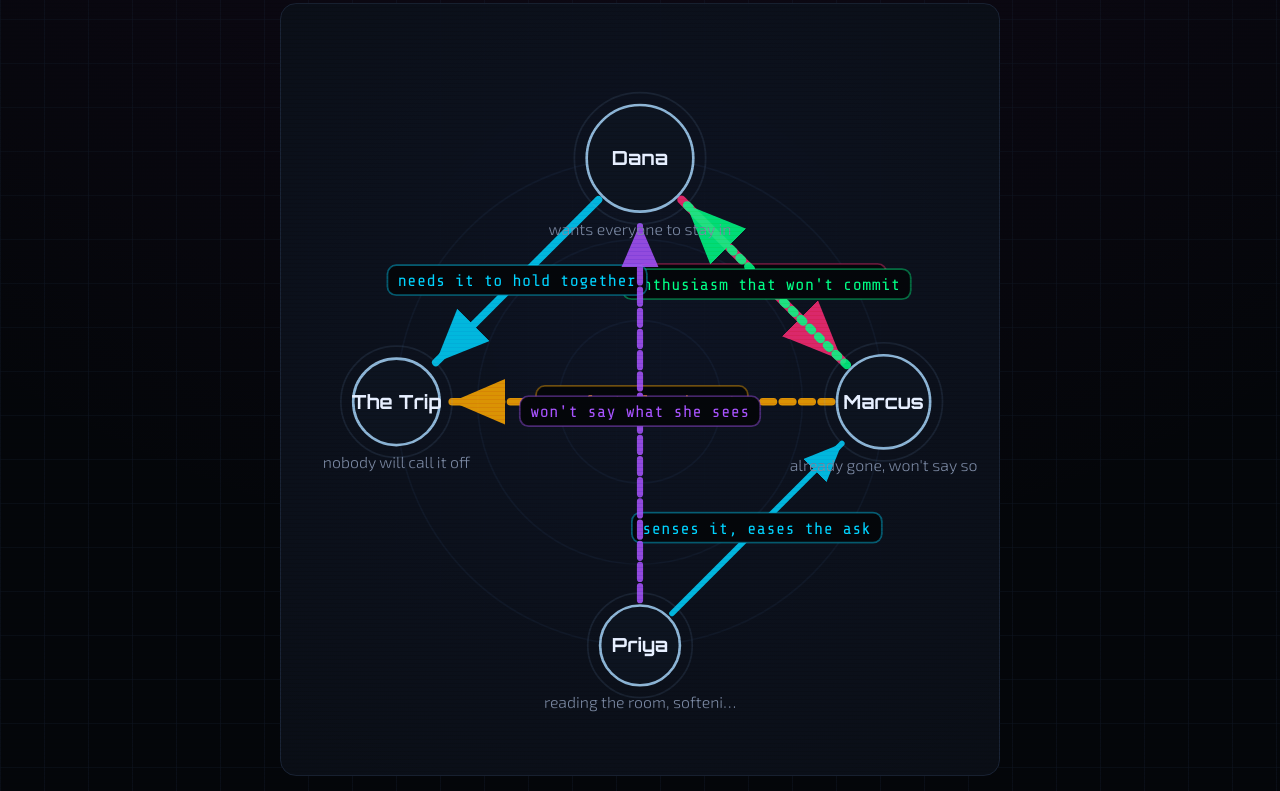
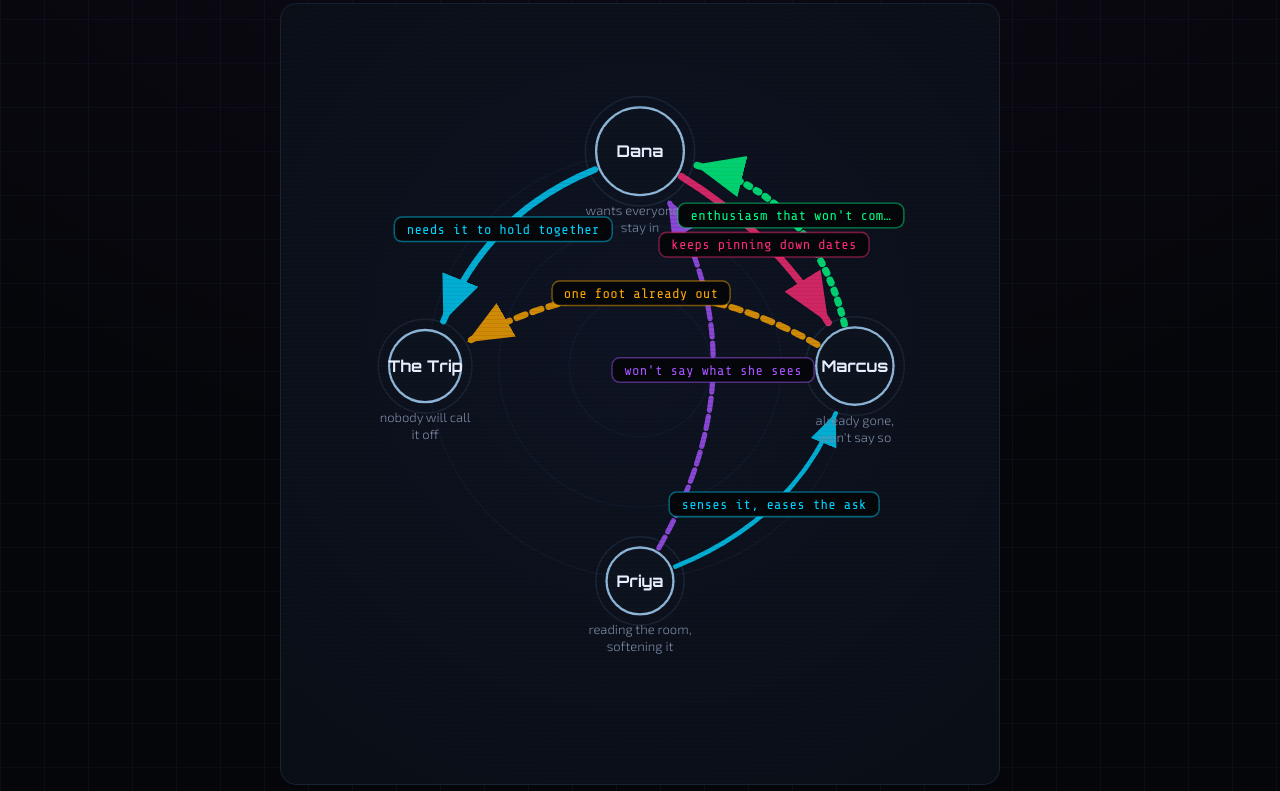
Before and after one commit to mvphillips-png/undercurrent, a plain HTML site: page index.html in a window 1280 px wide. Both pictures are taken after a click on the button "LOAD EXAMPLE". Shown: the part 641-1432 px from the top of the page. Drawn offline with nearby package versions, Linux system fonts and the light colour scheme.

Commit message:
Update index.html

```diff
--- a/index.html
+++ b/index.html
@@ -180,7 +180,7 @@
   <div class="field-out" id="out">
     <div class="situation" id="situation"></div>
     <div class="field-frame">
-      <svg id="field" viewBox="0 0 400 430" xmlns="http://www.w3.org/2000/svg"></svg>
+      <svg id="field" viewBox="0 0 460 500" xmlns="http://www.w3.org/2000/svg"></svg>
     </div>
     <div class="legend" id="legend"></div>
 
@@ -303,93 +303,83 @@ async function readField(){
 
 function render(d){
   const svg = document.getElementById('field');
-  const cx=200, cy=222, R=138;
+  const W=460, H=500, cx=230, cy=232, R=140;
   const bodies = d.bodies.slice(0,6);
   const idx = {}; bodies.forEach((b,i)=> idx[b.id]=i);
 
-  // positions on a circle, first body at top
+  // bodies on a circle, first at top
   const pos = bodies.map((b,i)=>{
     const ang = -Math.PI/2 + i*(2*Math.PI/bodies.length);
-    return { x: cx+R*Math.cos(ang), y: cy+R*Math.sin(ang), r: 15+(b.mass||5)*1.9, b };
+    return { x: cx+R*Math.cos(ang), y: cy+R*Math.sin(ang), r: 15+(b.mass||5)*1.7, b };
   });
 
-  let s = '';
-  // background field rings
-  for(let k=1;k<=3;k++){
-    s += `<circle cx="${cx}" cy="${cy}" r="${46*k}" fill="none" stroke="#16203400" stroke-width="1"/>`;
-    s += `<circle cx="${cx}" cy="${cy}" r="${46*k}" fill="none" stroke="rgba(80,120,180,0.08)" stroke-width="1"/>`;
-  }
-  s += `<circle cx="${cx}" cy="${cy}" r="2.5" fill="rgba(140,170,210,.35)"/>`;
-
-  // arrowhead markers per force color
+  // arrowhead markers
   let defs = '<defs>';
   Object.entries(FORCE).forEach(([k,v])=>{
-    defs += `<marker id="ah-${k}" markerWidth="9" markerHeight="9" refX="7" refY="3" orient="auto">
-      <path d="M0,0 L7,3 L0,6 Z" fill="${v.color}"/></marker>`;
+    defs += `<marker id="ah-${k}" markerWidth="9" markerHeight="9" refX="7" refY="3" orient="auto"><path d="M0,0 L7,3 L0,6 Z" fill="${v.color}"/></marker>`;
   });
   defs += '</defs>';
-  s = defs + s;
 
-  // count parallel edges to offset curves
-  const seen = {};
-  (d.forces||[]).forEach(f=>{
-    const key = [f.from,f.to].sort().join('-');
-    seen[key] = (seen[key]||0);
-  });
-  const used = {};
-
+  // pass 1: route each force as an outward bow, place label at the apex
+  const pairCount={}; (d.forces||[]).forEach(f=>{const k=[f.from,f.to].sort().join('-');pairCount[k]=(pairCount[k]||0)+1;});
+  const used={}; const arcs=[];
   (d.forces||[]).forEach(f=>{
     if(idx[f.from]===undefined || idx[f.to]===undefined) return;
     const A=pos[idx[f.from]], B=pos[idx[f.to]];
-    const key=[f.from,f.to].sort().join('-');
-    const parallel = seen[key]+1;
-    used[key]=(used[key]||0)+1;
-    const rank = used[key]-1;
-    // offset alternates outward for parallel/bidirectional edges
-    const offMag = parallel>1 ? (rank%2===0?1:-1)*(14+Math.floor(rank/2)*14) : 0;
-
-    const dx=B.x-A.x, dy=B.y-A.y, len=Math.hypot(dx,dy)||1;
-    const ux=dx/len, uy=dy/len;            // unit A->B
-    const px=-uy, py=ux;                    // perpendicular
-    const sx=A.x+ux*(A.r+3), sy=A.y+uy*(A.r+3);
-    const exx=B.x-ux*(B.r+7), eyy=B.y-uy*(B.r+7);
-    const mx=(sx+exx)/2 + px*offMag, my=(sy+eyy)/2 + py*offMag;
-
-    const conf = FORCE[f.type] || FORCE.tension;
-    const w = 1.4 + (f.strength||5)*0.42;
-    s += `<path d="M${sx.toFixed(1)},${sy.toFixed(1)} Q${mx.toFixed(1)},${my.toFixed(1)} ${exx.toFixed(1)},${eyy.toFixed(1)}"
-      fill="none" stroke="${conf.color}" stroke-width="${w.toFixed(1)}" stroke-dasharray="${conf.dash}"
-      opacity="0.85" marker-end="url(#ah-${f.type in FORCE ? f.type : 'tension'})" stroke-linecap="round"/>`;
-
-    // label at bezier midpoint (t=0.5)
-    const lx = 0.25*sx + 0.5*mx + 0.25*exx;
-    const ly = 0.25*sy + 0.5*my + 0.25*eyy;
-    const lab = (f.label||'').toString();
-    const wpx = lab.length*5.4 + 12;
-    s += `<rect x="${(lx-wpx/2).toFixed(1)}" y="${(ly-9).toFixed(1)}" width="${wpx.toFixed(1)}" height="17" rx="5"
-      fill="#04060a" stroke="${conf.color}" stroke-opacity="0.4" stroke-width="1"/>`;
-    s += `<text x="${lx.toFixed(1)}" y="${(ly+3).toFixed(1)}" text-anchor="middle"
-      font-family="'Share Tech Mono',monospace" font-size="9.5" fill="${conf.color}"
-      letter-spacing="0.03em">${esc(lab)}</text>`;
+    const mx=(A.x+B.x)/2, my=(A.y+B.y)/2;
+    const distC=Math.hypot(mx-cx,my-cy);
+    const dx=B.x-A.x, dy=B.y-A.y, len=Math.hypot(dx,dy)||1, ux=dx/len, uy=dy/len;
+    const px=-uy, py=ux;
+    const centralness=1-Math.min(distC/R,1);
+    let bow=26+centralness*54;
+    const k=[f.from,f.to].sort().join('-'); used[k]=(used[k]||0)+1; const rank=used[k]-1;
+    if(pairCount[k]>1) bow += (rank%2?1:-1)*18*(1+Math.floor(rank/2));
+    // choose the perpendicular side that pushes the control point OUTWARD from center
+    const cA={x:mx+px*bow,y:my+py*bow}, cB={x:mx-px*bow,y:my-py*bow};
+    const C=(Math.hypot(cA.x-cx,cA.y-cy)>=Math.hypot(cB.x-cx,cB.y-cy))?cA:cB;
+    const dAC=Math.hypot(C.x-A.x,C.y-A.y)||1, dBC=Math.hypot(C.x-B.x,C.y-B.y)||1;
+    const sx=A.x+(C.x-A.x)/dAC*(A.r+3),  sy=A.y+(C.y-A.y)/dAC*(A.r+3);
+    const ex=B.x+(C.x-B.x)/dBC*(B.r+8),  ey=B.y+(C.y-B.y)/dBC*(B.r+8);
+    const lx=0.25*sx+0.5*C.x+0.25*ex, ly=0.25*sy+0.5*C.y+0.25*ey;
+    let lab=(f.label||'').toString(); if(lab.length>26) lab=lab.slice(0,25)+'…';
+    arcs.push({f, sx, sy, ex, ey, C, conf:FORCE[f.type]||FORCE.tension,
+      lab, lx, ly, ox:lx, oy:ly, lw:lab.length*5.2+12, lh:16});
   });
 
-  // bodies on top
+  // pass 2: nudge overlapping labels apart, spring back toward the apex
+  for(let it=0; it<120; it++){
+    for(let i=0;i<arcs.length;i++) for(let j=i+1;j<arcs.length;j++){
+      const a=arcs[i], b=arcs[j];
+      const ox=(a.lw+b.lw)/2+6-Math.abs(b.lx-a.lx);
+      const oy=(a.lh+b.lh)/2+3-Math.abs(b.ly-a.ly);
+      if(ox>0 && oy>0){ const push=oy/2+0.4; const sgn=(b.ly-a.ly)>=0?1:-1; a.ly-=sgn*push; b.ly+=sgn*push; }
+    }
+    for(const a of arcs){ a.ly+=(a.oy-a.ly)*0.02; a.lx+=(a.ox-a.lx)*0.02; a.ly=Math.max(20,Math.min(H-40,a.ly)); }
+  }
+
+  // build svg — z-order: rings, arrows, bodies, then labels on top
+  let s = defs;
+  for(let k=1;k<=3;k++) s += `<circle cx="${cx}" cy="${cy}" r="${46*k}" fill="none" stroke="rgba(80,120,180,0.07)" stroke-width="1"/>`;
+  s += `<circle cx="${cx}" cy="${cy}" r="2.5" fill="rgba(140,170,210,.3)"/>`;
+
+  arcs.forEach(a=>{
+    const w=1.4+(a.f.strength||5)*0.4;
+    s += `<path d="M${a.sx.toFixed(1)},${a.sy.toFixed(1)} Q${a.C.x.toFixed(1)},${a.C.y.toFixed(1)} ${a.ex.toFixed(1)},${a.ey.toFixed(1)}" fill="none" stroke="${a.conf.color}" stroke-width="${w.toFixed(1)}" stroke-dasharray="${a.conf.dash}" opacity="0.8" marker-end="url(#ah-${a.f.type in FORCE?a.f.type:'tension'})" stroke-linecap="round"/>`;
+  });
+
   pos.forEach(p=>{
-    s += `<circle cx="${p.x.toFixed(1)}" cy="${p.y.toFixed(1)}" r="${(p.r+7).toFixed(1)}"
-      fill="none" stroke="rgba(120,160,210,.12)" stroke-width="1"/>`;
-    s += `<circle cx="${p.x.toFixed(1)}" cy="${p.y.toFixed(1)}" r="${p.r.toFixed(1)}"
-      fill="#0d1420" stroke="#8fb6d6" stroke-width="1.5"/>`;
-    s += `<circle cx="${p.x.toFixed(1)}" cy="${p.y.toFixed(1)}" r="${p.r.toFixed(1)}"
-      fill="url(#bodyglow)" opacity="0.0"/>`;
-    // label
-    const nm=(p.b.label||'').toString();
-    s += `<text x="${p.x.toFixed(1)}" y="${(p.y+4).toFixed(1)}" text-anchor="middle"
-      font-family="'Orbitron',sans-serif" font-weight="700" font-size="11" fill="#e8f0ff">${esc(nm)}</text>`;
-    // note beneath body
+    s += `<circle cx="${p.x.toFixed(1)}" cy="${p.y.toFixed(1)}" r="${(p.r+7).toFixed(1)}" fill="none" stroke="rgba(120,160,210,.12)" stroke-width="1"/>`;
+    s += `<circle cx="${p.x.toFixed(1)}" cy="${p.y.toFixed(1)}" r="${p.r.toFixed(1)}" fill="#0d1420" stroke="#8fb6d6" stroke-width="1.5"/>`;
+    s += `<text x="${p.x.toFixed(1)}" y="${(p.y+4).toFixed(1)}" text-anchor="middle" font-family="'Orbitron',sans-serif" font-weight="700" font-size="10.5" fill="#e8f0ff">${esc(p.b.label)}</text>`;
     if(p.b.note){
-      s += `<text x="${p.x.toFixed(1)}" y="${(p.y+p.r+13).toFixed(1)}" text-anchor="middle"
-        font-family="'Exo 2',sans-serif" font-size="9" fill="#7d8ba5">${esc(trim(p.b.note,26))}</text>`;
+      const lines=wrapNote(p.b.note,18), nx=Math.max(60,Math.min(W-60,p.x));
+      lines.forEach((ln,li)=>{ s += `<text x="${nx.toFixed(1)}" y="${(p.y+p.r+13+li*11).toFixed(1)}" text-anchor="middle" font-family="'Exo 2',sans-serif" font-size="8.5" fill="#7d8ba5">${esc(ln)}</text>`; });
     }
+  });
+
+  arcs.forEach(a=>{
+    s += `<rect x="${(a.lx-a.lw/2).toFixed(1)}" y="${(a.ly-8).toFixed(1)}" width="${a.lw.toFixed(1)}" height="16" rx="5" fill="#04060a" stroke="${a.conf.color}" stroke-opacity="0.45" stroke-width="1"/>`;
+    s += `<text x="${a.lx.toFixed(1)}" y="${(a.ly+3).toFixed(1)}" text-anchor="middle" font-family="'Share Tech Mono',monospace" font-size="9" fill="${a.conf.color}" letter-spacing="0.02em">${esc(a.lab)}</text>`;
   });
 
   svg.innerHTML = s;
@@ -408,7 +398,13 @@ function render(d){
 }
 
 function esc(t){ return String(t).replace(/&/g,'&amp;').replace(/</g,'&lt;').replace(/>/g,'&gt;'); }
-function trim(t,n){ t=String(t); return t.length>n ? t.slice(0,n-1)+'…' : t; }
+function wrapNote(t,n){
+  t=String(t); if(t.length<=n) return [t];
+  const words=t.split(' '); const lines=[]; let cur='';
+  for(const w of words){ if((cur+' '+w).trim().length>n){ if(cur)lines.push(cur); cur=w; } else cur=(cur+' '+w).trim(); }
+  if(cur) lines.push(cur);
+  return lines.slice(0,2);
+}
 
 // ---- built-in example so it renders instantly ----
 const EXAMPLE = {
```
